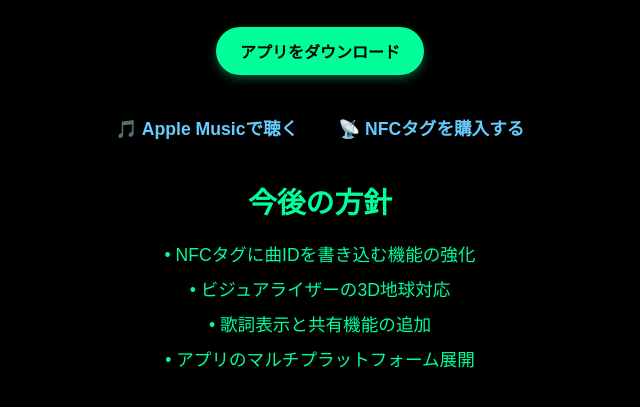
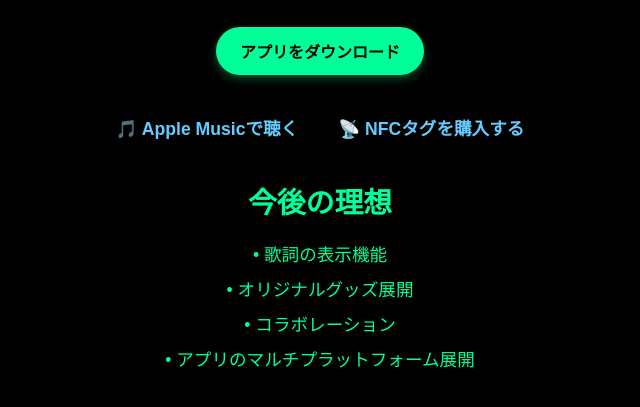
Before and after one commit to pandaman1482y/FlowStream, a plain HTML site: page index.html in a window 1280 px wide. Shown: the part 215-622 px from the top of the page, without its empty margins (320-960 px from the left). Drawn offline with Linux system fonts and the light colour scheme.

Commit message:
Update index.html

```diff
--- a/index.html
+++ b/index.html
@@ -19,11 +19,11 @@
     </div>
 
     <div class="roadmap center">
-      <h2>今後の方針</h2>
+      <h2>今後の理想</h2>
       <ul>
-        <li>NFCタグに曲IDを書き込む機能の強化</li>
-        <li>ビジュアライザーの3D地球対応</li>
-        <li>歌詞表示と共有機能の追加</li>
+        <li>歌詞の表示機能</li>
+        <li>オリジナルグッズ展開</li>
+        <li>コラボレーション</li>
         <li>アプリのマルチプラットフォーム展開</li>
       </ul>
     </div>
```
